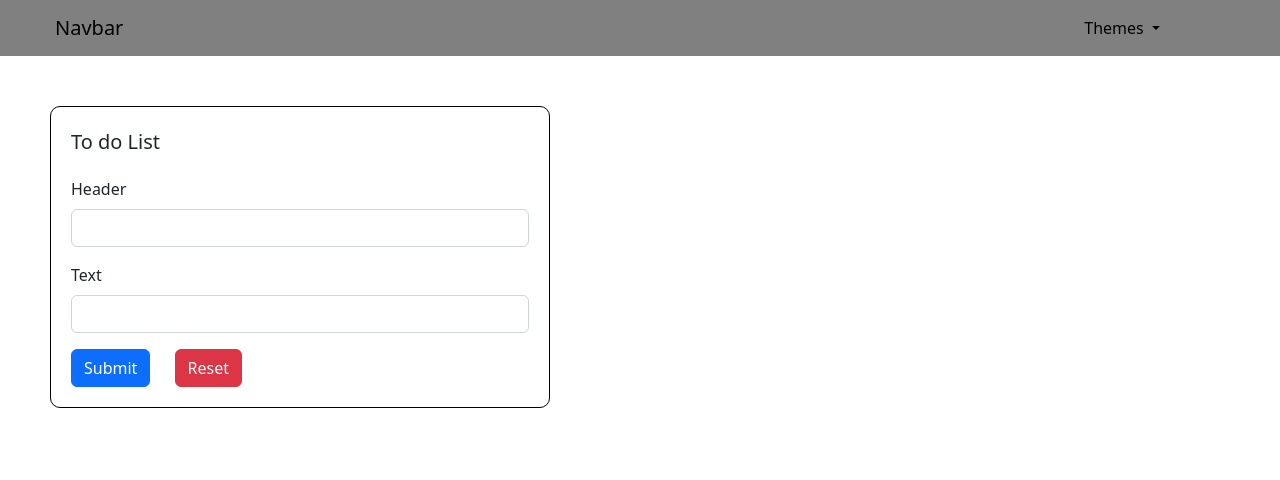
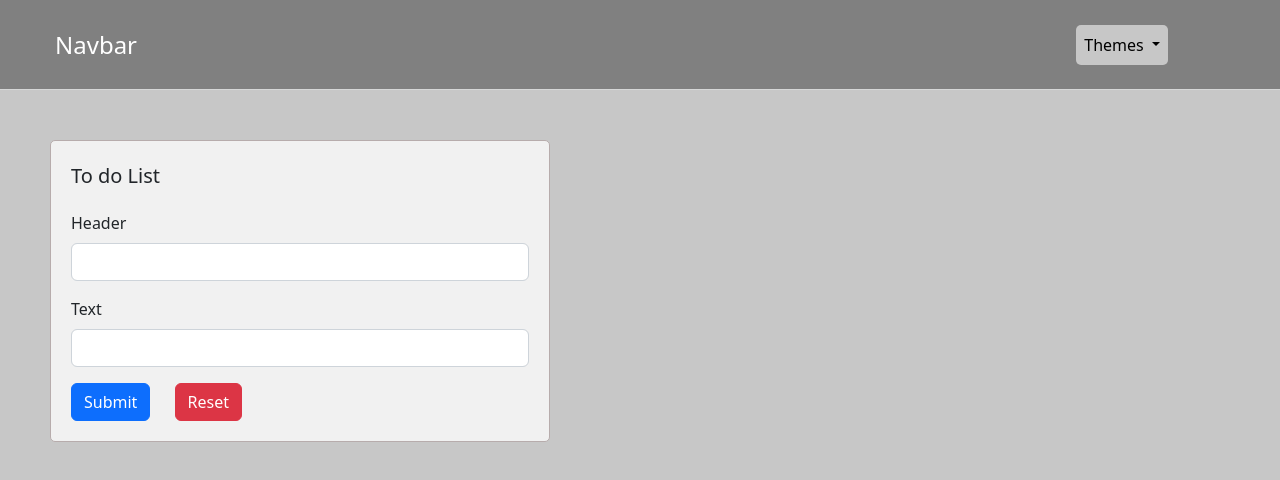
Before and after one commit to denispolovyan/ToDoList, a plain HTML site: page index.html in a window 1280 px wide. Drawn offline with nearby package versions, Linux system fonts and the light colour scheme.

Commit message:
style: refreshed design

```diff
--- a/app.js
+++ b/app.js
@@ -1,34 +1,31 @@
-(function() {
+(function () {
+  const buttonSubmit = document.querySelector(".btn-primary");
+  const container = document.querySelector(".cardContainer");
+  const form = document.forms["toDoList"];
+  const header = document.querySelector(".navbar");
+  const body = document.body;
 
+  const light = document.querySelector(".light");
+  const grey = document.querySelector(".grey");
+  const dark = document.querySelector(".dark");
 
-	const buttonSubmit = document.querySelector('.btn-primary');
-	const container = document.querySelector('.cardContainer');
-	const form = document.forms['toDoList'];
-	const header = document.querySelector('.navbar');
-	// const dropdownList = document.querySelector('.dropdownList');
-
-	const light = document.querySelector('.light');
-	const grey = document.querySelector('.grey');
-	const dark = document.querySelector('.dark');
-
-	let lastSelectedTheme = localStorage.getItem('color') || "grey";
+  let lastSelectedTheme = localStorage.getItem("color") || "grey";
   setThemeColor(lastSelectedTheme);
 
-
-	light.addEventListener('click', function() {
+  light.addEventListener("click", function () {
     changeTheme(light);
   });
 
-	grey.addEventListener('click', function() {
+  grey.addEventListener("click", function () {
     changeTheme(grey);
   });
 
-	dark.addEventListener('click', function() {
+  dark.addEventListener("click", function () {
     changeTheme(dark);
   });
 
   function changeTheme(colorTheme) {
-		const isConfirm = confirm('Change theme?');
+    const isConfirm = confirm("Change theme?");
 
     if (isConfirm) {
       const colorById = colorTheme.id;
@@ -36,29 +33,31 @@
     }
   }
 
-	function setThemeColor (colorById) {
+  function setThemeColor(colorById) {
     localStorage.setItem(`color`, colorById);
 
-		if(colorById === "black") {
+    if (colorById === "black") {
       header.style.setProperty("--form-text-color", "white");
-
-		} else {
+		body.style.setProperty("--bg-color", "#9EA2A9")
+    } else if (colorById === "grey") {
+      header.style.setProperty("--form-text-color", "white");
+		body.style.setProperty("--bg-color", "#c7c7c7")
+    } else if (colorById === "white") {
       header.style.setProperty("--form-text-color", "black");
+		body.style.setProperty("--bg-color", "#fff");
     }
 
     header.style.setProperty("--form-color", colorById);
   }
 
   buttonSubmit.addEventListener("click", (e) => {
-
-		const title = document.getElementById('form-header').value;
-		const body = document.getElementById('form-text').value;
+    const title = document.getElementById("form-header").value;
+    const body = document.getElementById("form-text").value;
 
     e.preventDefault();
 
     if (!title || !body) {
-
-			const toastLiveExample = document.getElementById('liveToast');
+      const toastLiveExample = document.getElementById("liveToast");
       const toast = new bootstrap.Toast(toastLiveExample);
       toast.show();
 
@@ -69,31 +68,30 @@
 
     function createFragment(title, exer) {
       const card = document.createElement("div");
-			card.classList.add('card');
+      card.classList.add("card");
 
       const cardBody = document.createElement("div");
-			cardBody.classList.add('card-body');
+      cardBody.classList.add("card-body");
 
       const header = document.createElement("h5");
-			header.classList.add('card-title');
+      header.classList.add("card-title");
       header.textContent = title;
 
-
       const button1 = document.createElement("button");
-			button1.classList.add('btn');
-			button1.classList.add('btn-danger');
-			button1.classList.add('btn-delete');
+      button1.classList.add("btn");
+      button1.classList.add("btn-danger");
+      button1.classList.add("btn-delete");
       button1.textContent = "Delete";
 
       const button2 = document.createElement("button");
-			button2.classList.add('btn');
-			button2.classList.add('btn-warning');
-			button2.classList.add('btn-position');
-			button2.classList.add('btn-through');
+      button2.classList.add("btn");
+      button2.classList.add("btn-warning");
+      button2.classList.add("btn-position");
+      button2.classList.add("btn-through");
       button2.textContent = "Text-through";
 
       const text = document.createElement("p");
-			text.classList.add('card-text');
+      text.classList.add("card-text");
       text.textContent = exer;
 
       cardBody.appendChild(header);
@@ -104,24 +102,21 @@
       container.insertAdjacentElement("afterbegin", card);
 
       button1.addEventListener("click", (e) => {
-				const confirmDelete = confirm('Delete?');
+        const confirmDelete = confirm("Delete?");
         if (confirmDelete) {
           const card = e.target.parentNode;
           card.parentNode.remove();
         } else {
           return;
         }
-			})
+      });
 
       button2.addEventListener("click", (e) => {
         const card = e.target.parentNode;
-				card.classList.add('text-through');
-			})
+        card.classList.add("text-through");
+      });
     }
 
     form.reset();
   });
-
-
-
 })();
--- a/index.html
+++ b/index.html
@@ -5,25 +5,23 @@
 	<meta charset="UTF-8">
 	<meta http-equiv="X-UA-Compatible" content="IE=edge">
 	<meta name="viewport" content="width=device-width, initial-scale=1.0">
-	<title>Document</title>
+	<title>To do list</title>
 	<link href="https://cdn.jsdelivr.net/npm/bootstrap@5.2.0-beta1/dist/css/bootstrap.min.css" rel="stylesheet" integrity="sha384-0evHe/X+R7YkIZDRvuzKMRqM+OrBnVFBL6DOitfPri4tjfHxaWutUpFmBp4vmVor" crossorigin="anonymous">
 	<link rel="stylesheet" href="style.css">
 </head>
 
 <body>
 	<div class="window">
-
-
-		 <nav class=" navbar-expand-lg navbar navbarCustom">
+		 <nav class=" navbar-expand-lg navbar navbarCustom header-style">
 			<div class="container-fluid">
-			  <a class="navbar-brand" href="#">Navbar</a>
+			  <a class="navbar-brand fs-4" href="#">Navbar</a>
 			  <div class="collapse navbar-collapse" id="navbarNavDropdown">
 				 <ul class="navbar-nav">
 					<li class="nav-item dropdown">
 					  <a class="nav-link dropdown-toggle dropdownList" href="#" role="button" data-bs-toggle="dropdown" aria-expanded="false">
 						 Themes
 					  </a>
-					  <ul class="dropdown-menu mb-20 selectTheme dropdown-menuCustom ">
+					  <ul class="dropdown-menu mb-20 selectTheme dropdown-menuCustom select-theme">
 						 <li><a class="dropdown-item light" href="#" id="white">Theme light</a></li>
 						 <li><a class="dropdown-item grey" href="#" id="grey">Theme grey</a></li>
 						 <li><a class="dropdown-item dark" href="#" id ="black">Theme dark</a></li>
--- a/style.css
+++ b/style.css
@@ -1,16 +1,30 @@
 :root {
 	--form-color: grey;
-	--form-text-color: white;
+	--form-text-color: rgb(0, 0, 0);
+	--bg-color: #f1f1f1;
+	--form-bg-color: #f1f1f1;
+}
 
+body {
+	background-color: var(--bg-color);
 }
 
 form {
 	margin: 50px 0px 0px 50px;
-	border: 1px solid #000;
-	border-radius: 10px;
+	border-radius: 5px;
 	padding: 20px;
 	max-width: 500px;
+	background-color: var(--form-bg-color);
+	border: 1px solid #b7acac;
+}
+.nav-link{
+	border-radius: 5px;
+	color : #000;
+	background-color :var(--bg-color);
 
+}
+.navbar-brand{
+	color: var(--form-text-color);
 }
 
 .headline {
@@ -25,6 +39,8 @@ form {
 .card {
 	margin: 20px 0px 0px 50px;
 	max-width: 500px;
+	background-color: var(--form-bg-color);
+	border: 1px solid #b7acac
 }
 
 .text-through {
@@ -33,13 +49,6 @@ form {
 
 .navbar {
 	background-color: var(--form-color);
-	--bs-navbar-color:var(--form-text-color);
-	--bs-navbar-hover-color: var(--form-text-color);
-	--bs-navbar-brand-hover-color: var(--form-text-color);
-}
-
-.navbar-brand {
-	color: var(--form-text-color);
 }
 
 .navbar-collapse {
@@ -56,3 +65,8 @@ form {
 .dropdown-menu {
 	--bs-dropdown-min-width: 7.5rem;
 }
+
+.header-style {
+	height: 90px;
+	border-bottom: 1px solid #d6d7d7;
+}
```
Lines whose indentation alone changed are shown as unchanged.
